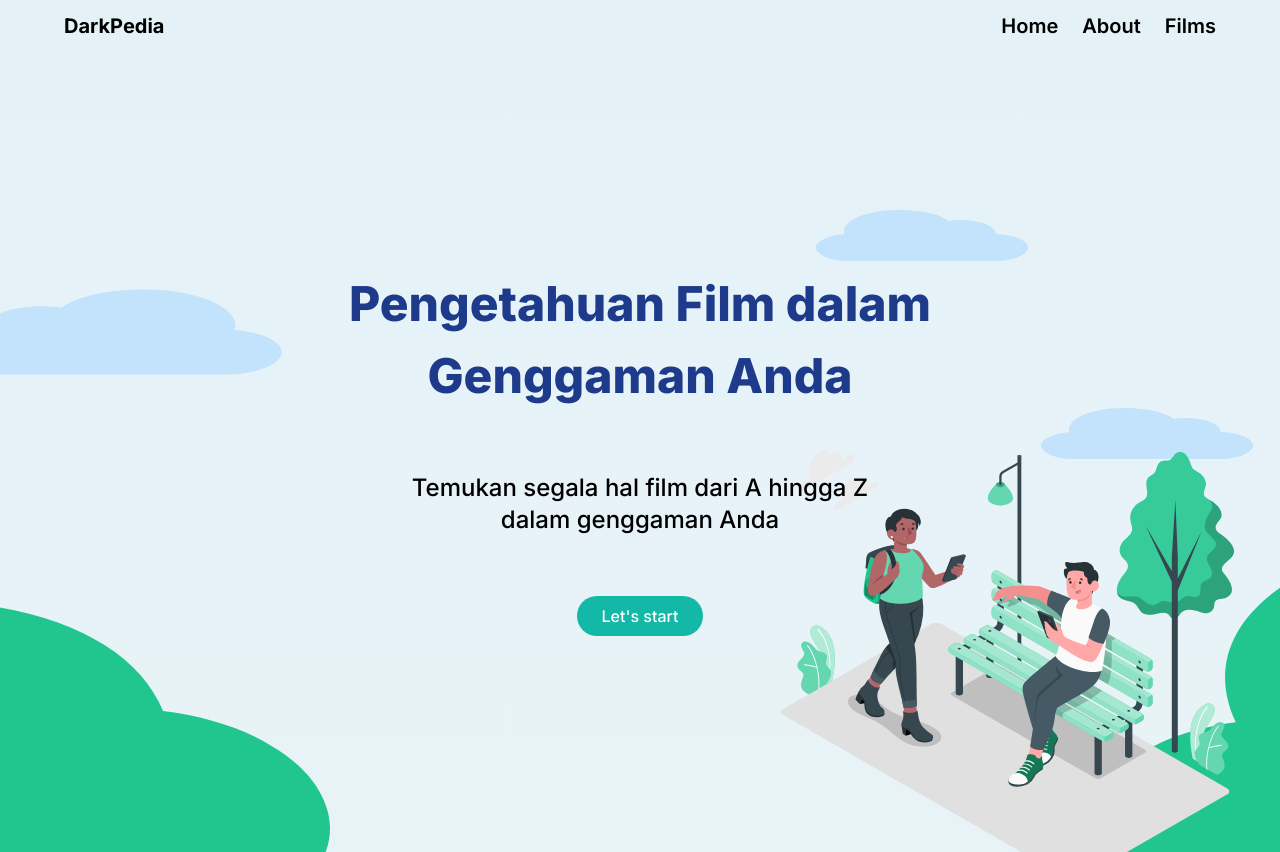
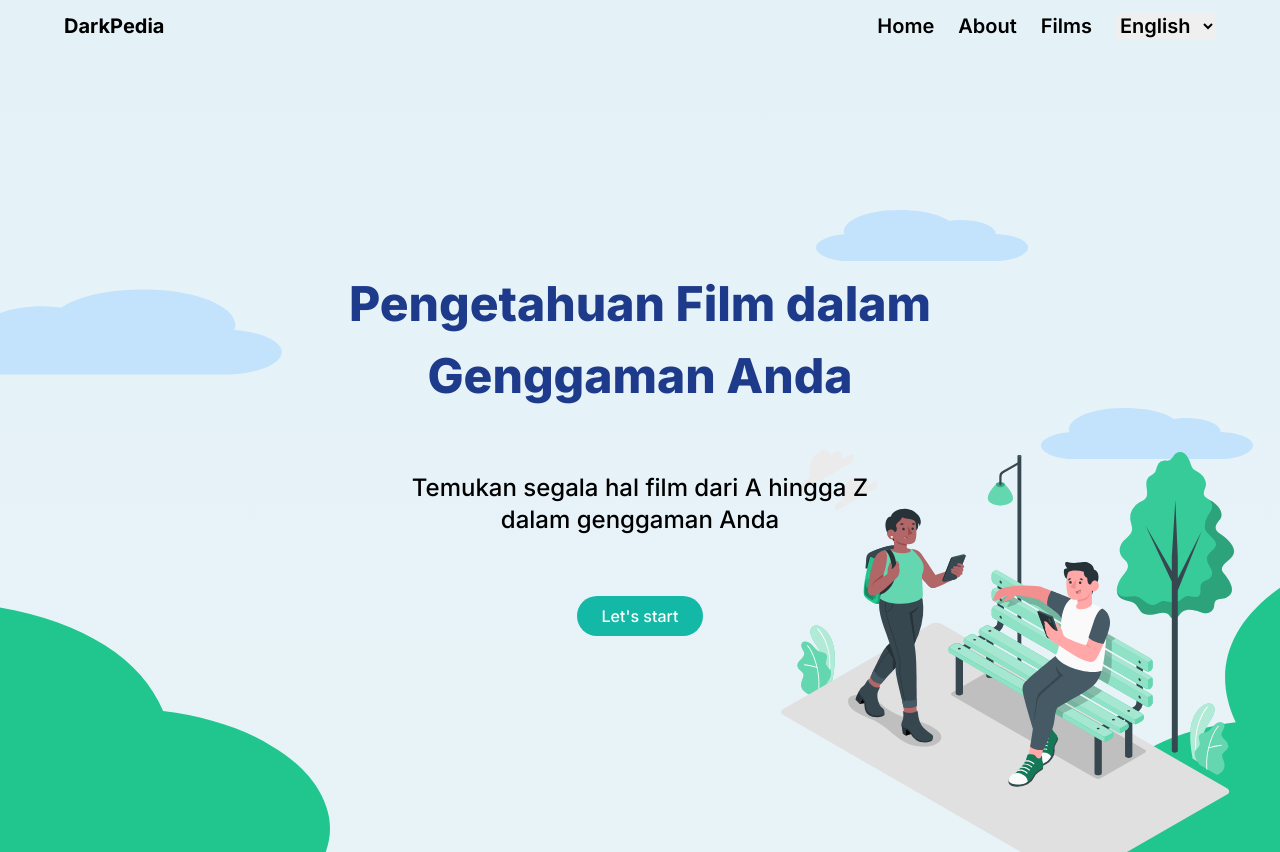
Before and after one commit to project-multilanguage/strapi-ui, a Next.js app: page / in a window 1280 px wide. Built offline with nearby package versions, Linux system fonts and the light colour scheme.

Commit message:
add change languange in navbar

```diff
--- a/components/Navbar.tsx
+++ b/components/Navbar.tsx
@@ -15,6 +15,12 @@ export default function NavbarHomepage() {
           <li>
             <a href="/films">Films</a>
           </li>
+          <li>
+            <select name="language" id="lang">
+              <option value="En">English</option>
+              <option value="Zh">Chinese</option>
+            </select>
+          </li>
         </ol>
       </div>
     </nav>
```
